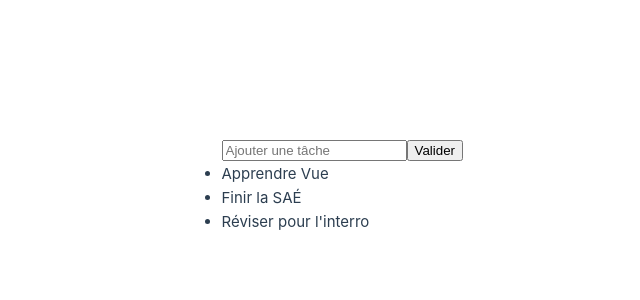
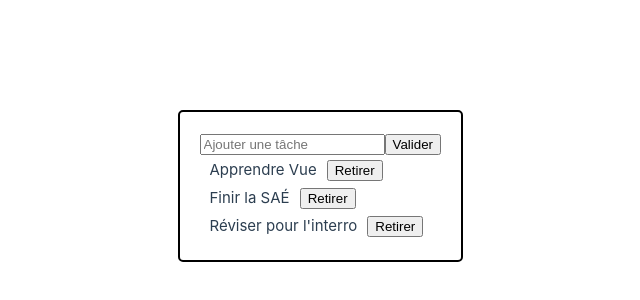
Before and after one commit to Dilnat/G2-TD1-Vue, a Vue app in the folder todo_list/: page / in a window 1280 px wide. Shown: the part 214-514 px from the top of the page, without its empty margins (177-817 px from the left). Built offline with nearby package versions, Linux system fonts and the light colour scheme.

Commit message:
TD1 - Exercice 11 - Retirer taches

```diff
--- a/todo_list/src/App.vue
+++ b/todo_list/src/App.vue
@@ -11,6 +11,9 @@ function ajouterTache(){
     nouvelleTache.value = "";
   }
 }
+function retirerTache(tache){
+  taches.value = taches.value.filter(t => t.id !== tache.id);
+}
 </script>
 
 <template>
@@ -20,10 +23,23 @@ function ajouterTache(){
       <button @click="ajouterTache">Valider</button>
       <li v-for="tache in taches" :key="tache.id">
         <span>{{tache.description}}</span>
+        <button @click="retirerTache(tache)">Retirer</button>
       </li>
     </ul>
   </div>
 </template>
 
 <style scoped>
+#wrapper{
+  border-radius: 5px;
+  border:solid black 2px;
+  padding: 10px;
+}
+ul,span{
+  padding:10px;
+}
+li{
+  list-style: none;
+  padding: 2px 0px;
+}
 </style>
```
